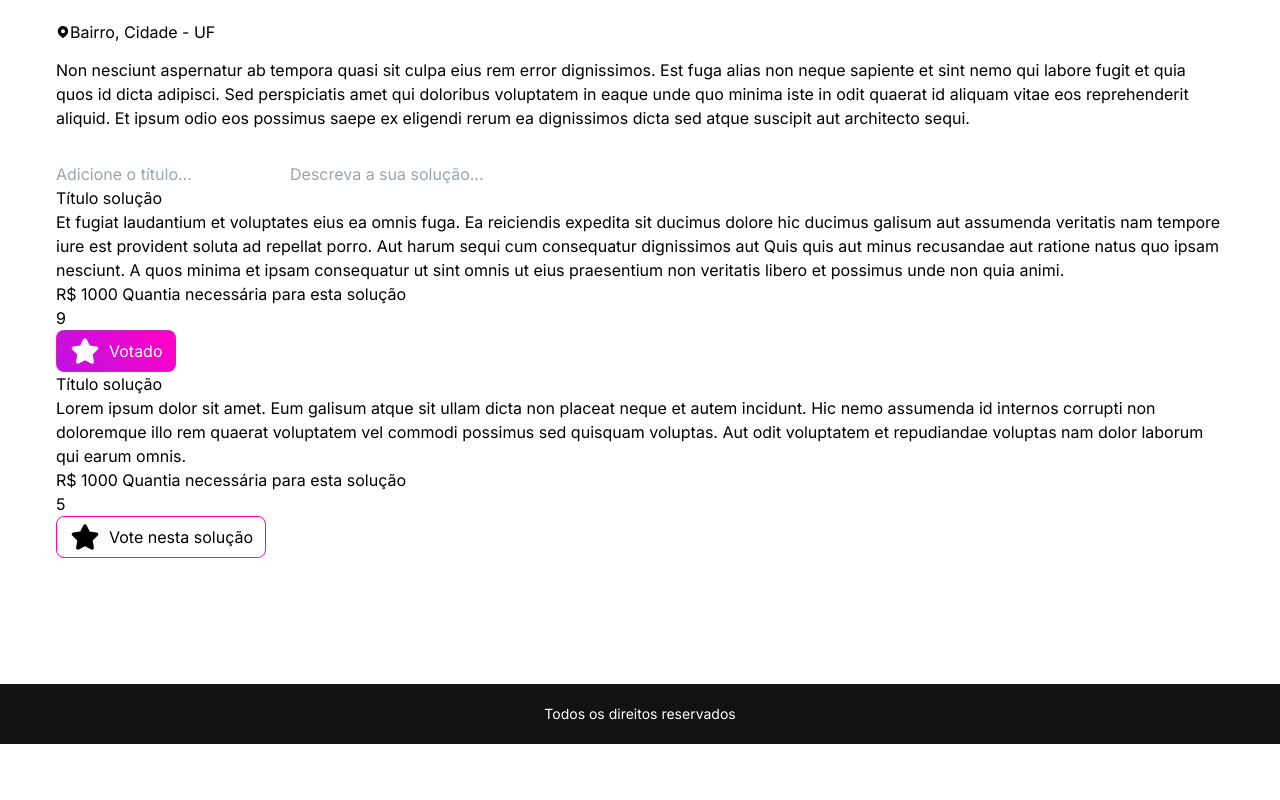
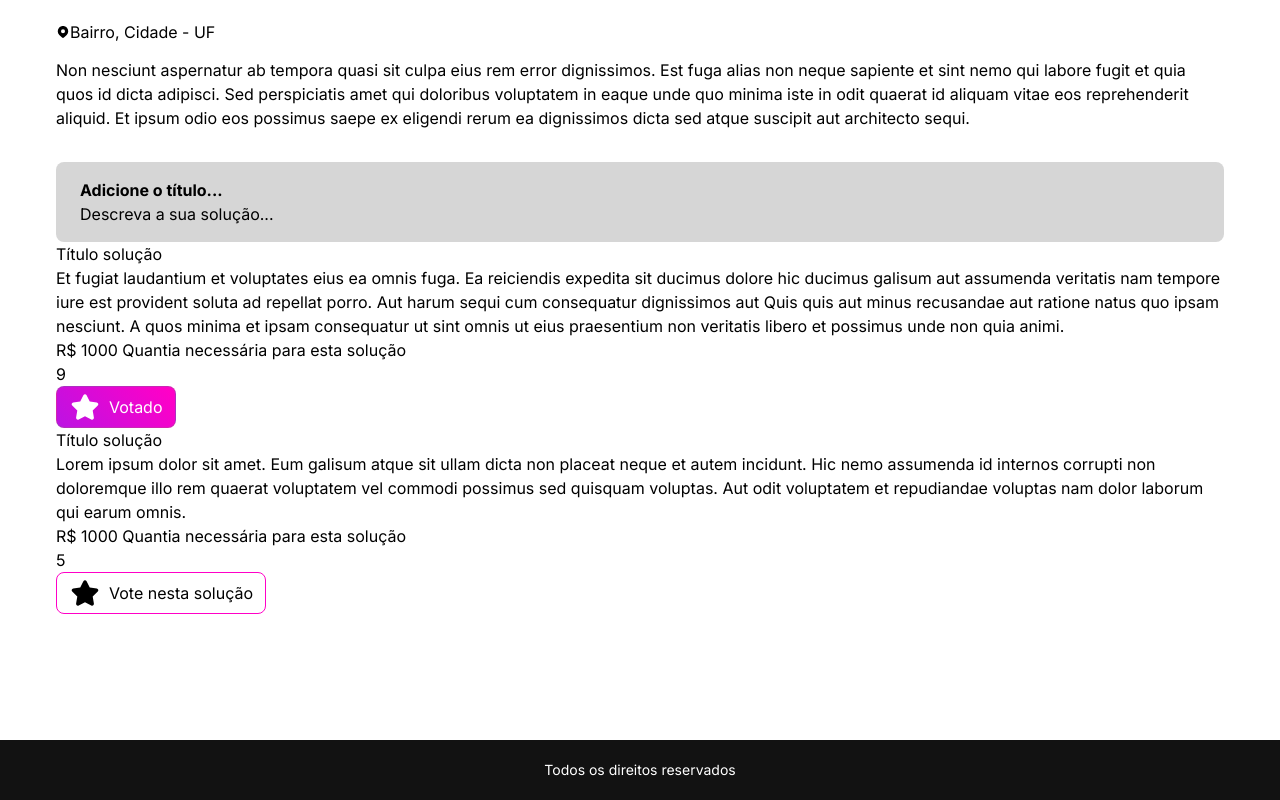
Before and after one commit to CiroMdeFreitas/pagina-problema, a Next.js app: page / in a window 1280 px wide. Shown: the part 750-1550 px from the top of the page. Before the commit the page ends 1494 px from the top, so only its background shows below. Built offline with nearby package versions, Linux system fonts and the light colour scheme.

Commit message:
CardDiv implementation

```diff
--- a/src/app/page.tsx
+++ b/src/app/page.tsx
@@ -7,6 +7,7 @@ import problem_image from "@/assets/mock_images/problem_image.png"
 import { Icon } from "@iconify/react/dist/iconify.js";
 import SolutionDiv from "@/components/SolutionDiv";
 import { v4 as uuidv4 } from 'uuid';
+import CardDiv from "@/components/CardDiv";
 
 // DTOs
 type ProblemDTO = {
@@ -112,10 +113,10 @@ export default function Home() {
             <p>{problem.description}</p>
 
             <div className="gap-2 py-[32px]">
-              <form>
-                <input type="text" placeholder="Adicione o título..." />
-                <input type="text" placeholder="Descreva a sua solução..." />
-              </form>
+              <CardDiv variant="gray">
+                <input className="w-[100%] bg-transparent placeholder-black placeholder:font-bold" type="text" placeholder="Adicione o título..." />
+                <input className="w-[100%] bg-transparent placeholder-black" type="text" placeholder="Descreva a sua solução..." />
+              </CardDiv>
 
               {
                 problem.solutions.map((solution) => {
--- /dev/null
+++ b/src/components/CardDiv/index.tsx
@@ -0,0 +1,22 @@
+'use client'
+
+type CardVariants = "white" | "gray"
+
+type CardProps = {
+  variant?: CardVariants;
+} & React.HTMLAttributes<HTMLDivElement>
+
+const variants = {
+  white: "border",
+  gray: "bg-sub-30"
+}
+
+export default function CardDiv({ variant = "white", children, ...props}: CardProps) {
+  const dafaultClasses = 'block items-center rounded-[8px] px-[24px] py-[16px]';
+
+  return (
+      <div {...props} className={`${dafaultClasses} ${variants[variant]} ${props.className}`}>
+        {children}
+      </div>
+    );
+}
```
